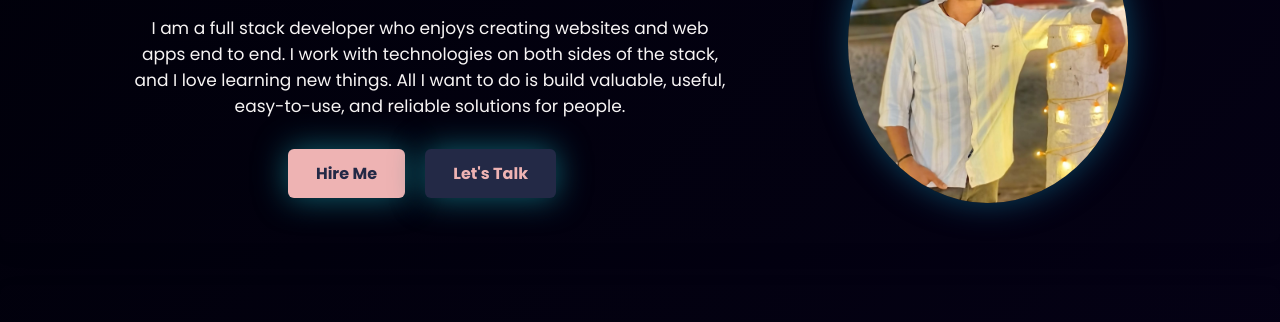
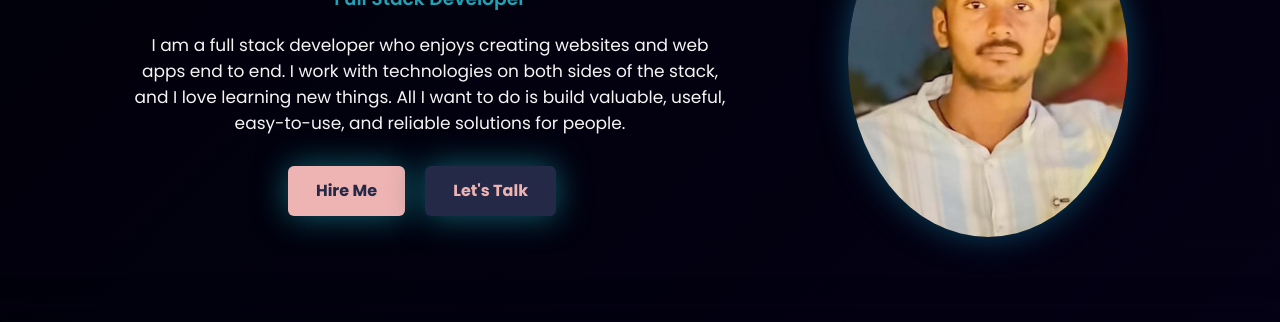
Before and after one commit to lokeshreddyyama/Portfolio1, a plain HTML site: page index.html in a window 1280 px wide. Shown: the part 268-590 px from the top of the page. Drawn offline with nearby package versions, Linux system fonts and the light colour scheme.

Commit message:
first commit

```diff
--- a/index.html
+++ b/index.html
@@ -41,7 +41,7 @@
         <a href="#contact" class="btn lets-talk">Let's Talk</a>
       </div>
     </div>
-    <img src="images/loki.jpg" alt="Profile Picture" class="banner-img" />
+    <img src="images/Myphoto.jpg" alt="Profile Picture" class="banner-img" />
   </section>
 
   <!-- About Section -->
```
Also changed, not shown: images/Myphoto.jpg (added).
